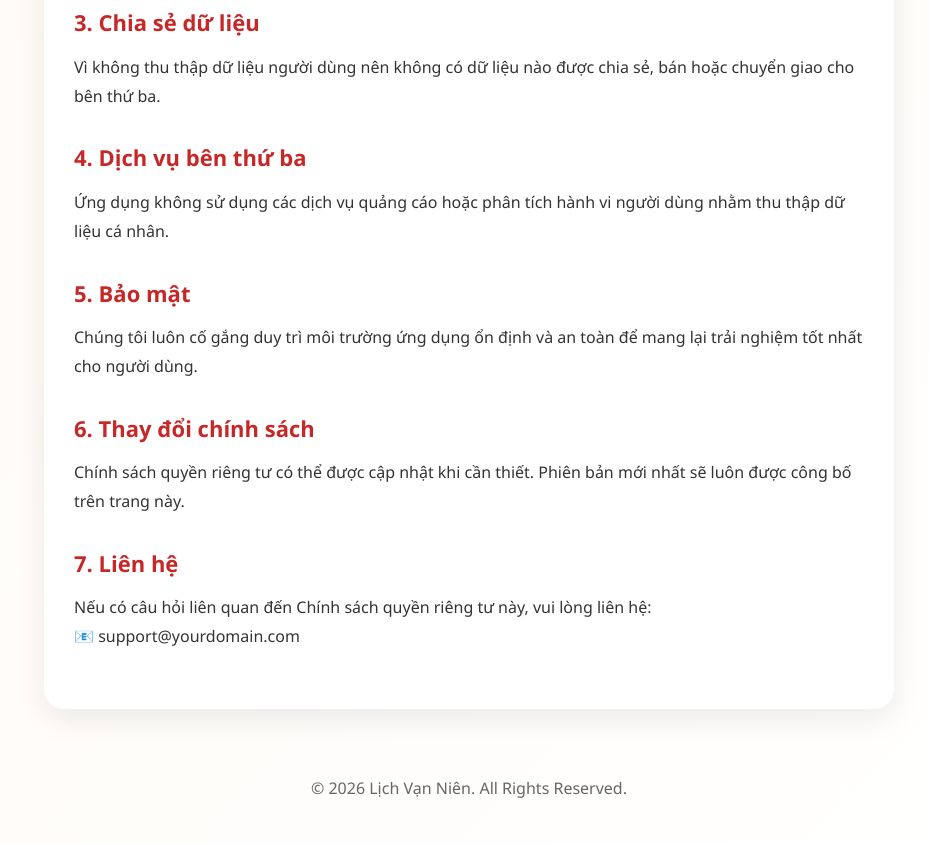
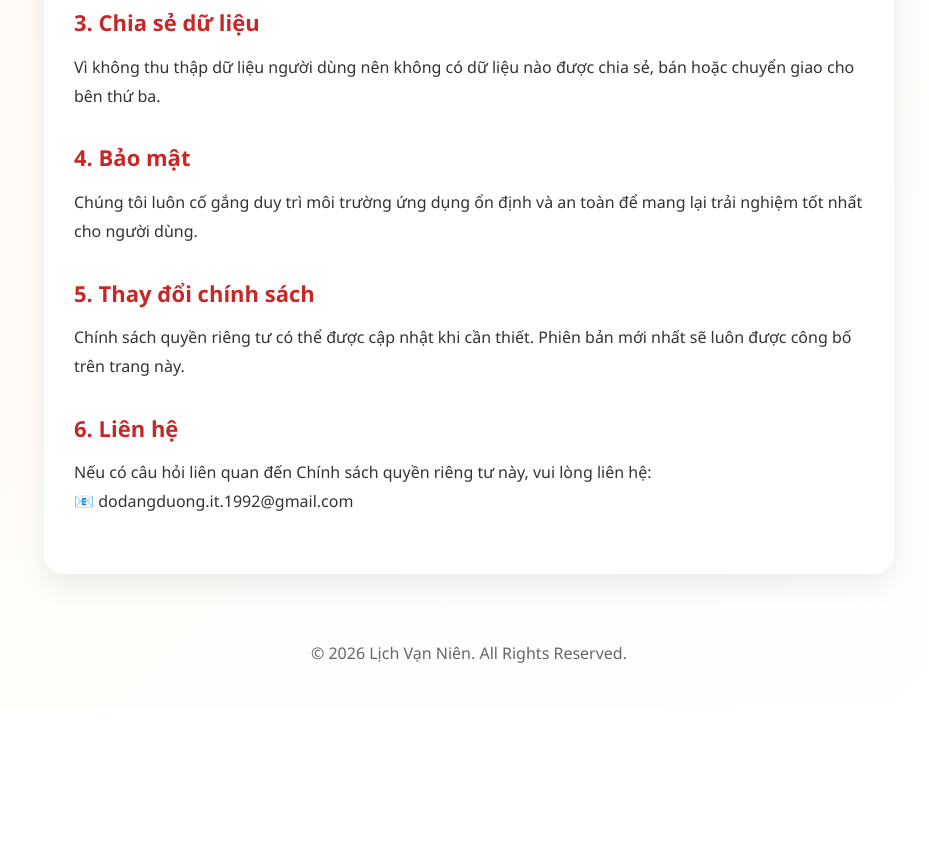
Before and after one commit to dodangduong/lichvannien, a plain HTML site: page index.html in a window 1280 px wide. Shown: the part 1054-1897 px from the top of the page, without its empty margins (171-1100 px from the left). After the commit the page ends 1762 px from the top, so only its background shows below. Drawn offline with Linux system fonts and the light colour scheme.

Commit message:
Update index.html

```diff
--- a/index.html
+++ b/index.html
@@ -205,15 +205,7 @@ ul{
         </div>
 
         <div class="section">
-            <h2>4. Dịch vụ bên thứ ba</h2>
-
-            <p>
-                Ứng dụng không sử dụng các dịch vụ quảng cáo hoặc phân tích hành vi người dùng nhằm thu thập dữ liệu cá nhân.
-            </p>
-        </div>
-
-        <div class="section">
-            <h2>5. Bảo mật</h2>
+            <h2>4. Bảo mật</h2>
 
             <p>
                 Chúng tôi luôn cố gắng duy trì môi trường ứng dụng ổn định và an toàn để mang lại trải nghiệm tốt nhất cho người dùng.
@@ -221,7 +213,7 @@ ul{
         </div>
 
         <div class="section">
-            <h2>6. Thay đổi chính sách</h2>
+            <h2>5. Thay đổi chính sách</h2>
 
             <p>
                 Chính sách quyền riêng tư có thể được cập nhật khi cần thiết. Phiên bản mới nhất sẽ luôn được công bố trên trang này.
@@ -229,14 +221,14 @@ ul{
         </div>
 
         <div class="section">
-            <h2>7. Liên hệ</h2>
+            <h2>6. Liên hệ</h2>
 
             <p>
                 Nếu có câu hỏi liên quan đến Chính sách quyền riêng tư này, vui lòng liên hệ:
             </p>
 
             <p>
-                📧 support@yourdomain.com
+                📧 dodangduong.it.1992@gmail.com
             </p>
         </div>
 
```
